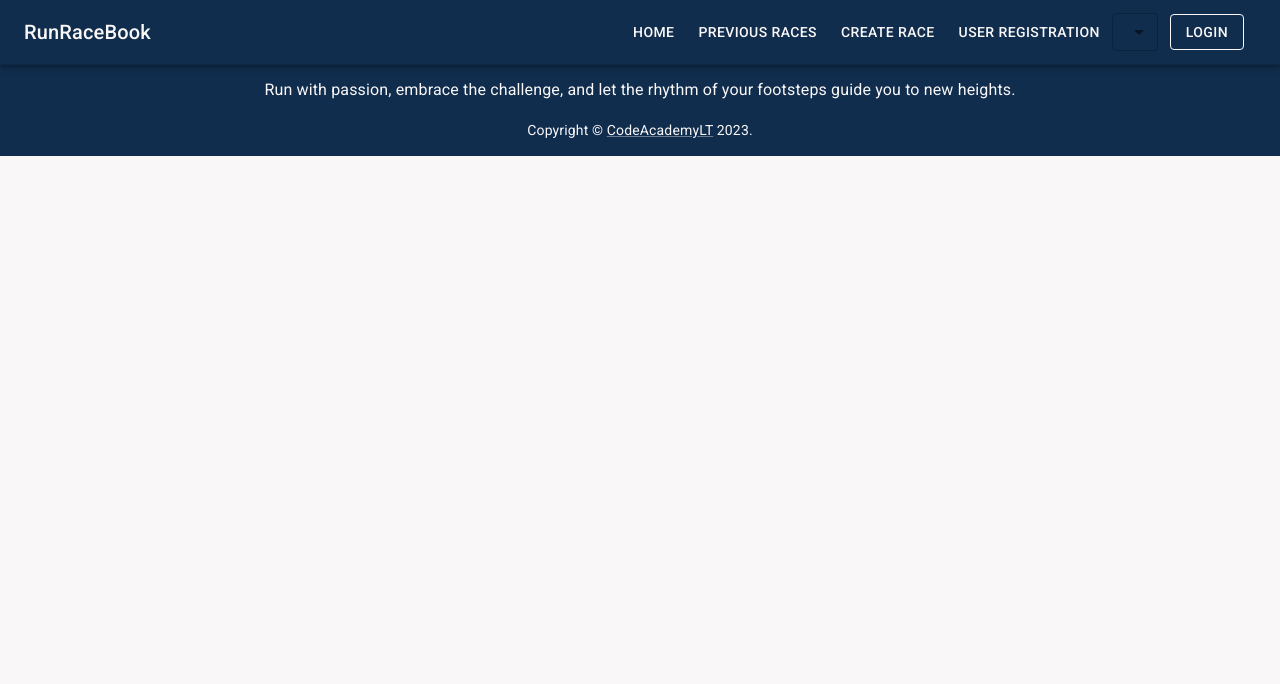
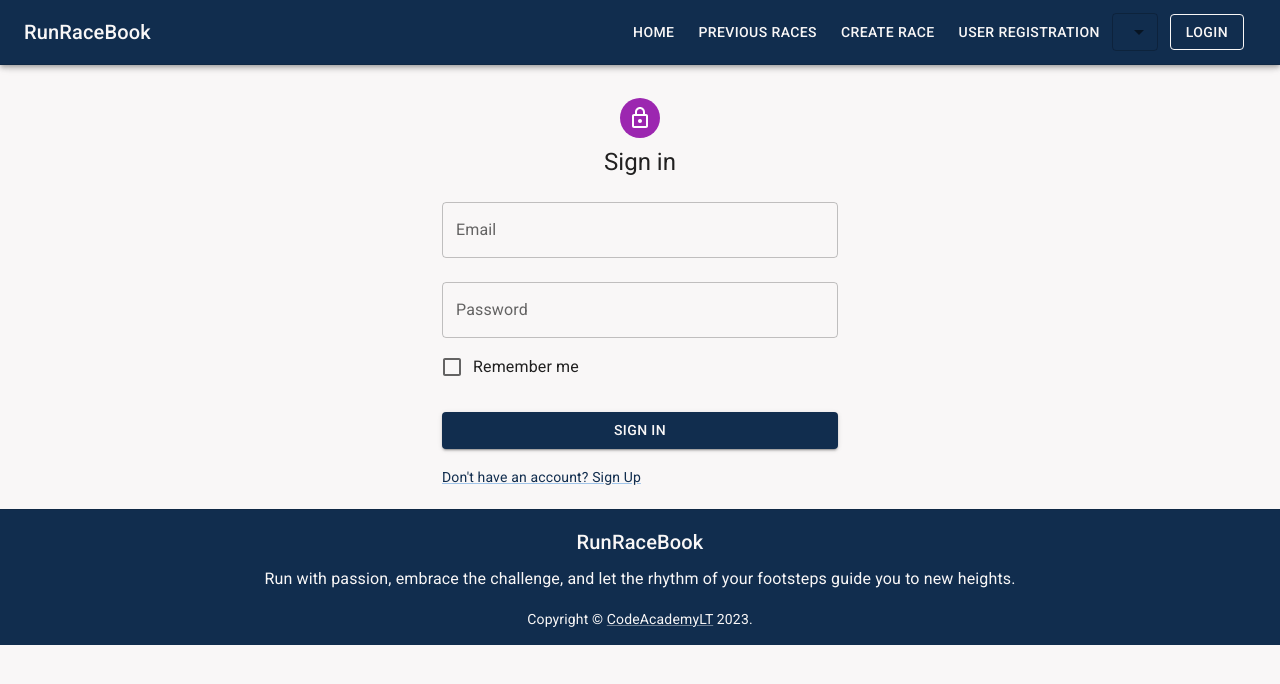
Before and after one commit to RimantasValiukas/Running-races, a React (Create React App) app in the folder running-races-ui/: page /login in a window 1280 px wide. Shown: the top 684 px of the page. Built offline with nearby package versions, Linux system fonts and the light colour scheme.

Commit message:
Log in form created

```diff
--- a/running-races-ui/src/components/content/Content.js
+++ b/running-races-ui/src/components/content/Content.js
@@ -6,6 +6,7 @@ import RaceDetail from "../page/RaceDetail";
 import Competitor from "../forms/Competitor";
 import Competitors from "../page/Competitors";
 import {parseISO} from "date-fns";
+import Login from "../forms/Login";
 
 const Content = () => {
 
@@ -31,6 +32,7 @@ const Content = () => {
                 <Route path="/races/:raceId/update" element={<Race key="update"/>}/>
                 <Route path="/competitors/:raceId/create" element={<Competitor/>}/>
                 <Route path="/competitors/:raceId" element={<Competitors/>}/>
+                <Route path="/login" element={<Login/>}/>
             </Routes>
         </Container>
     );
--- a/running-races-ui/src/components/forms/FormInputs.js
+++ b/running-races-ui/src/components/forms/FormInputs.js
@@ -2,7 +2,7 @@ import {FormControl, FormHelperText, TextField} from "@mui/material";
 import {ErrorMessage, Field} from "formik";
 
 const FormInputs = ({error, name, label, ...props}) => (
-    <FormControl error={error}>
+    <FormControl error={error} fullWidth>
         <Field
             id={name}
             name={name}
--- /dev/null
+++ b/running-races-ui/src/components/forms/Login.js
@@ -0,0 +1,113 @@
+import {Form, Formik} from "formik";
+import * as Yup from 'yup';
+import {Avatar, Box, Button, Checkbox, CircularProgress, Container, createTheme, CssBaseline, FormControlLabel, Grid, Link, Typography} from "@mui/material";
+import {ThemeProvider} from "@emotion/react";
+import LockOutlinedIcon from '@mui/icons-material/LockOutlined';
+import FormInputs from "./FormInputs";
+import {NavLink} from "react-router-dom";
+import {useTranslation} from "react-i18next";
+
+const loginValidationSchema = Yup.object().shape(
+    {
+        email: Yup.string().required(),
+        password: Yup.string().required()
+    }
+);
+
+const defaultTheme = createTheme();
+
+const Login = () => {
+
+    const {t} = useTranslation('login');
+    const onLogin = (values, helpers) => {
+        console.log(values);
+    }
+
+    return (
+
+        <Formik
+            initialValues={ {email: '', password: ''} }
+
+            onSubmit={ onLogin }
+
+            validationSchema={ loginValidationSchema }>
+
+            { props => (
+                <ThemeProvider theme={ defaultTheme }>
+                    <Container component="main" maxWidth="xs" sx={{mt: '90px'}}>
+                        <CssBaseline/>
+                        <Box
+                            sx={ {
+                                marginTop: 8,
+                                display: 'flex',
+                                flexDirection: 'column',
+                                alignItems: 'center',
+                            } }
+                        >
+                            <Avatar sx={ {m: 1, bgcolor: 'secondary.main'} }>
+                                <LockOutlinedIcon/>
+                            </Avatar>
+                            <Typography component="h1" variant="h5">
+                                {t('signin')}
+                            </Typography>
+                            <Box noValidate sx={ {mt: 1} }>
+                                <Form>
+                                    <FormInputs error={ props.touched.email && !!props.errors.email }
+                                                   name="email"
+                                                   label={t('email')}
+                                                   fullWidth
+                                                   margin="normal"/>
+                                    <FormInputs error={ props.touched.password && !!props.errors.password }
+                                                   name="password"
+                                                   label={t('password')}
+                                                   fullWidth
+                                                   margin="normal"
+                                                   type="password"/>
+
+                                    <FormControlLabel
+                                        control={ <Checkbox value="remember" color="primary"/> }
+                                        label={t('remember')}
+                                    />
+                                    {
+                                        props.isSubmitting ?
+                                            <Box
+                                                sx={ {
+                                                    display: 'flex',
+                                                    flexDirection: 'column',
+                                                    alignItems: 'center',
+                                                    mt: 3,
+                                                    mb: 2
+                                                } }
+                                            >
+                                                <CircularProgress size={ 36 }/>
+                                            </Box> :
+                                            <Button
+                                                type="submit"
+                                                fullWidth
+                                                variant="contained"
+                                                sx={ {mt: 3, mb: 2, backgroundColor: '#112D4E', color: '#F9F7F7'} }>
+                                                {t('signin')}
+                                            </Button>
+                                    }
+
+                                    <Grid container>
+                                        <Grid item>
+                                            <Link to="/register" component={NavLink} variant="body2" sx={{color: '#112D4E'}}>
+                                                { t('noAccount') }
+                                            </Link>
+                                        </Grid>
+                                    </Grid>
+
+                                </Form>
+                            </Box>
+                        </Box>
+                    </Container>
+                </ThemeProvider>
+            )
+            }
+        </Formik>
+
+    );
+}
+
+export default Login;
--- a/running-races-ui/src/components/header/Header.js
+++ b/running-races-ui/src/components/header/Header.js
@@ -108,7 +108,7 @@ const Header = () => {
                             </Link>
                         </nav>
                         <LanguageSwitcher/>
-                        <Button href="/login" variant="outlined" sx={{ my: 1, mx: 1.5, color: '#F9F7F7', borderColor: '#F9F7F7' }}>
+                        <Button to="/login" component={NavLink} variant="outlined" sx={{ my: 1, mx: 1.5, color: '#F9F7F7', borderColor: '#F9F7F7' }}>
                             {t('login')}
                         </Button>
                     </>
--- a/running-races-ui/src/i18n/translations/en.json
+++ b/running-races-ui/src/i18n/translations/en.json
@@ -83,5 +83,12 @@
     "registration": "USER REGISTRATION",
     "login": "LOGIN",
     "previous": "PREVIOUS RACES"
+  },
+  "login": {
+    "signin": "Sign in",
+    "email": "Email",
+    "password": "Password",
+    "noAccount": "Don't have an account? Sign Up",
+    "remember": "Remember me"
   }
 }
--- a/running-races-ui/src/i18n/translations/lt.json
+++ b/running-races-ui/src/i18n/translations/lt.json
@@ -83,5 +83,12 @@
     "registration": "VARTOTOJO REGISTRACIJA",
     "login": "PRISIJUNGTI",
     "previous": "PRAĖJUSIOS VARŽYBOS"
+  },
+  "login": {
+    "signin": "Registruotis",
+    "email": "El. Paštas",
+    "password": "Slaptažodis",
+    "noAccount": "Neturite paskyros? Registruokitės",
+    "remember": "Prisiminti mane"
   }
 }
```
